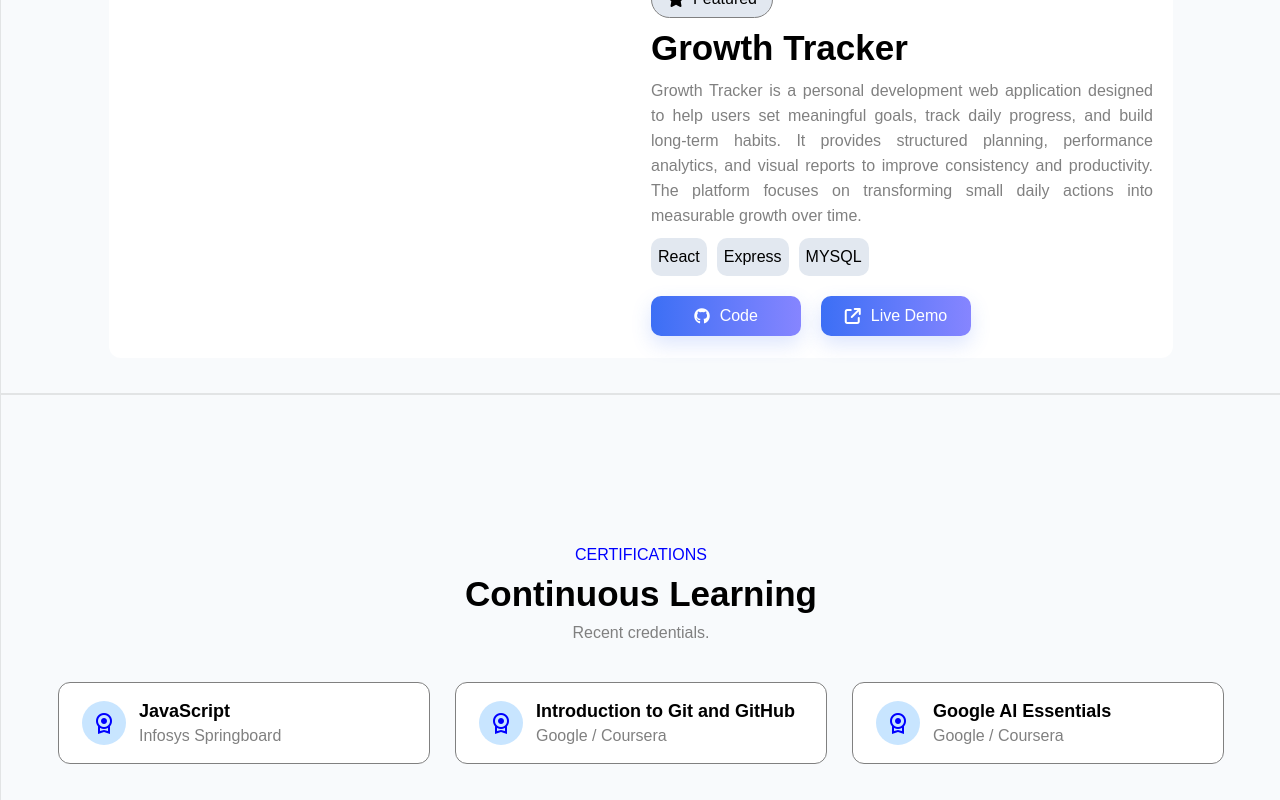
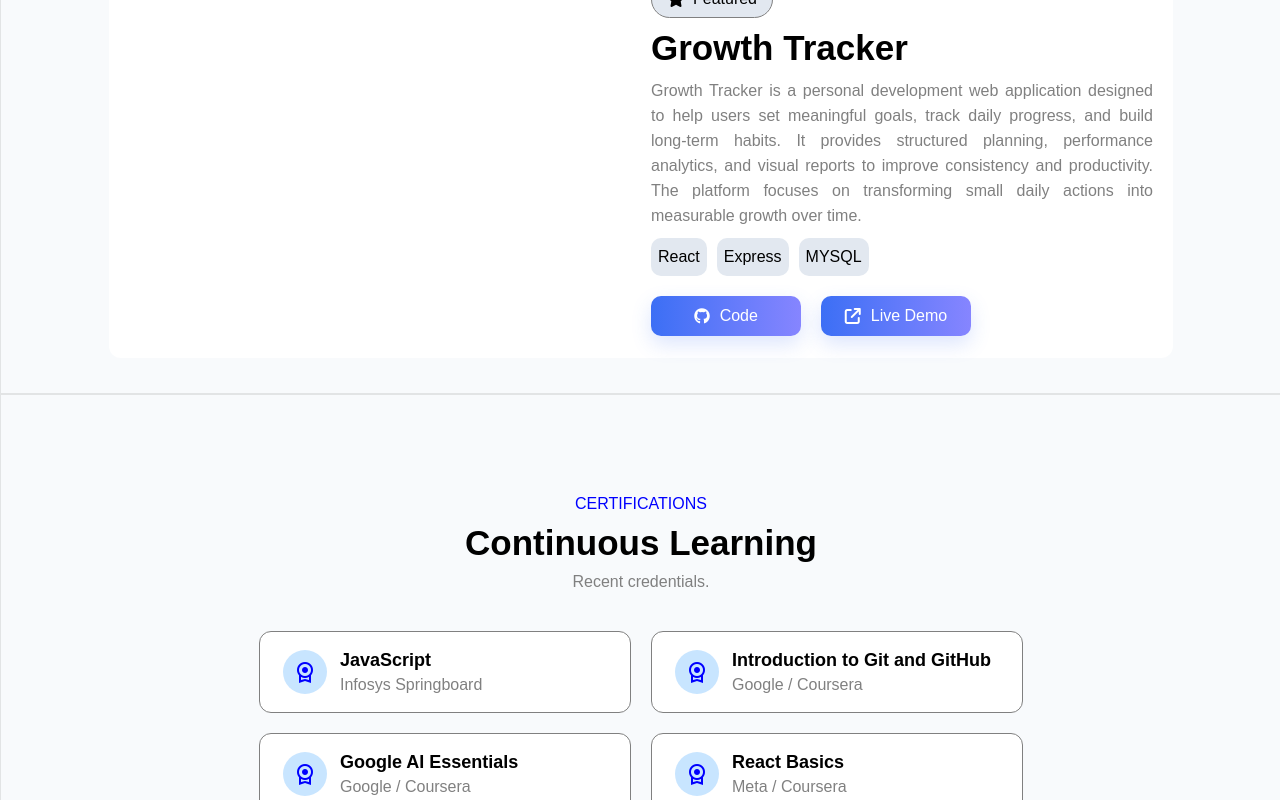
Before and after one commit to Madhav-87/my-portfolio, a React (Vite) app: page / in a window 1280 px wide. Shown: the part 2000-2800 px from the top of the page. Built offline with nearby package versions, Linux system fonts and the light colour scheme.

Commit message:
add certificate: React Basics

```diff
--- a/src/pages/Home/Home.jsx
+++ b/src/pages/Home/Home.jsx
@@ -9,7 +9,7 @@ import { Link, useNavigate } from 'react-router-dom';
 import growthTrackerImg from '../../assets/growth-tracker-img.png';
 import javascriptcert from '/JavaScript-Cert.pdf';
 import gitHubCert from '/Google Git and GitHub Certificate.pdf';
-
+import ReactBasic from '/react_certificate.pdf';
 
 function Home() {
   const [count, setCount] = useState(0)
@@ -190,7 +190,7 @@ function Home() {
             <div className="heading-4">Continuous Learning</div>
             <div className="color-grey">Recent credentials.</div>
           </div>
-          <div className="d-flex gap-25">
+          <div className="d-flex gap-25 laptop-grid-column">
             <div tabIndex={0} role="button" aria-label="Open JavaScript certificate" onClick={()=>{setViewCert(true);setpdfContainer(javascriptcert);setViewCert(true)}} onKeyDown={(event) => handleInteractiveKeyDown(event, () => { setViewCert(true); setpdfContainer(javascriptcert); setViewCert(true); })} className='hover-lift cert-container'>
               <div className='cert-icon'>
                 <span className="material-symbols-outlined">
@@ -247,6 +247,17 @@ function Home() {
                 <div className='cert-subtxt'>Google / Coursera</div>
               </div>
             </div>
+            <div tabIndex={0} role="button" aria-label="Open Google AI Essentials certificate" onClick={()=>{setpdfContainer(ReactBasic);setViewCert(true)}} onKeyDown={(event) => handleInteractiveKeyDown(event, () => { setpdfContainer(ReactBasic); setViewCert(true); })} className='hover-lift cert-container'>
+              <div className='cert-icon'>
+                <span className="material-symbols-outlined">
+                  license
+                </span>
+              </div>
+              <div className='cert-info-panel'>
+                <div className='cert-title'>React Basics</div>
+                <div className='cert-subtxt'>Meta / Coursera</div>
+              </div>
+            </div>
           </div>
         </div>
         <div className='about-me-section'>
--- a/src/pages/Home/responsive.css
+++ b/src/pages/Home/responsive.css
@@ -1,12 +1,10 @@
-/* =============================================
-   RESPONSIVE.CSS — Media Queries Only
-   Import this AFTER App.css and utility.css
-   Usage: import './responsive.css'
-   ============================================= */
-
-/* ─────────────────────────────────────────────
-   TABLET  (601px – 1024px)
-───────────────────────────────────────────── */
+@media (min-width:1024px) {
+  .laptop-grid-column{
+  display: grid;
+  grid-template-columns: repeat(2, 1fr);
+  gap: 20px;
+  }
+}
 @media (max-width: 1024px) and (min-width: 601px) {
 
   .cert-container.long {
```
Also changed, not shown: 1 other file (tests, documents, lock files or other folders).
